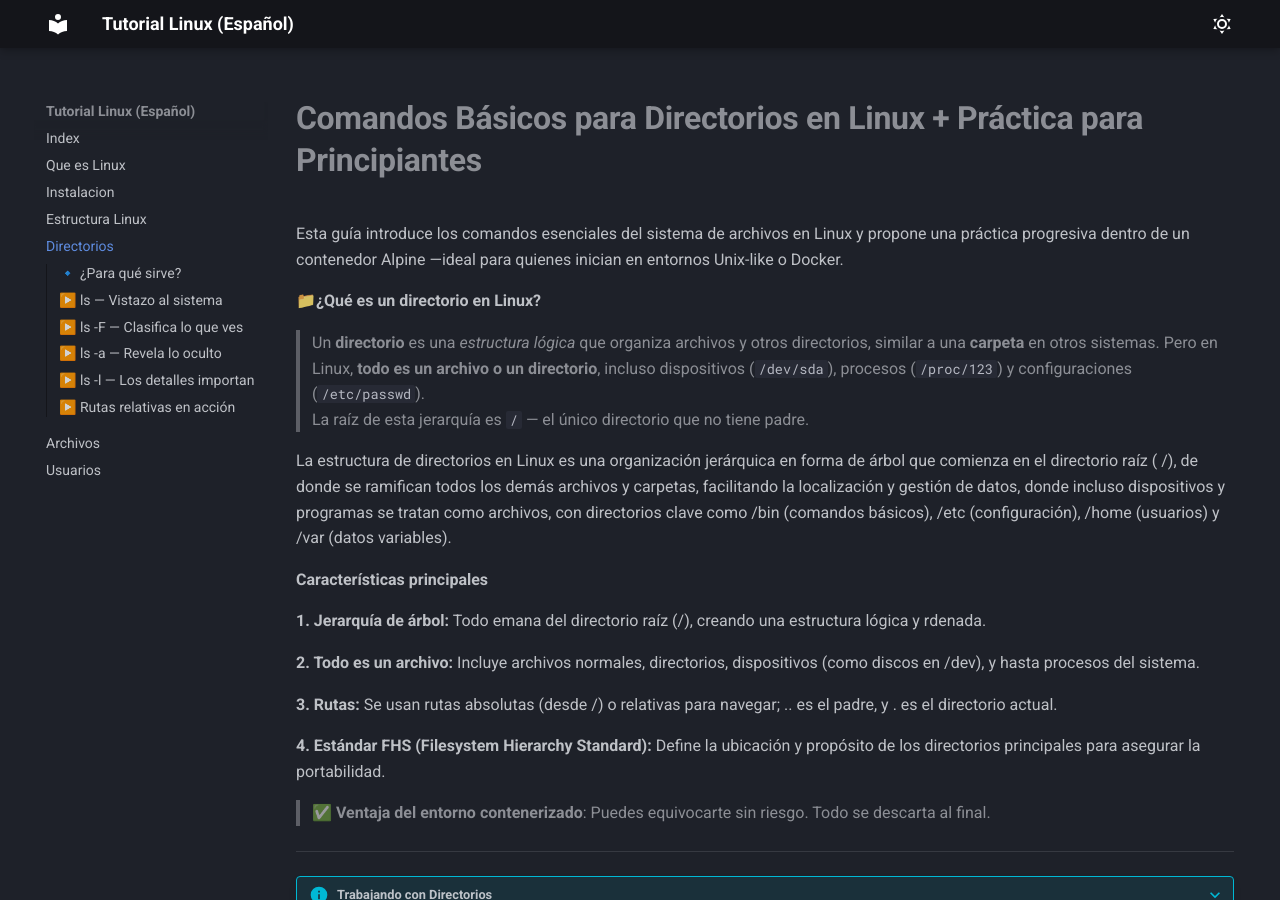
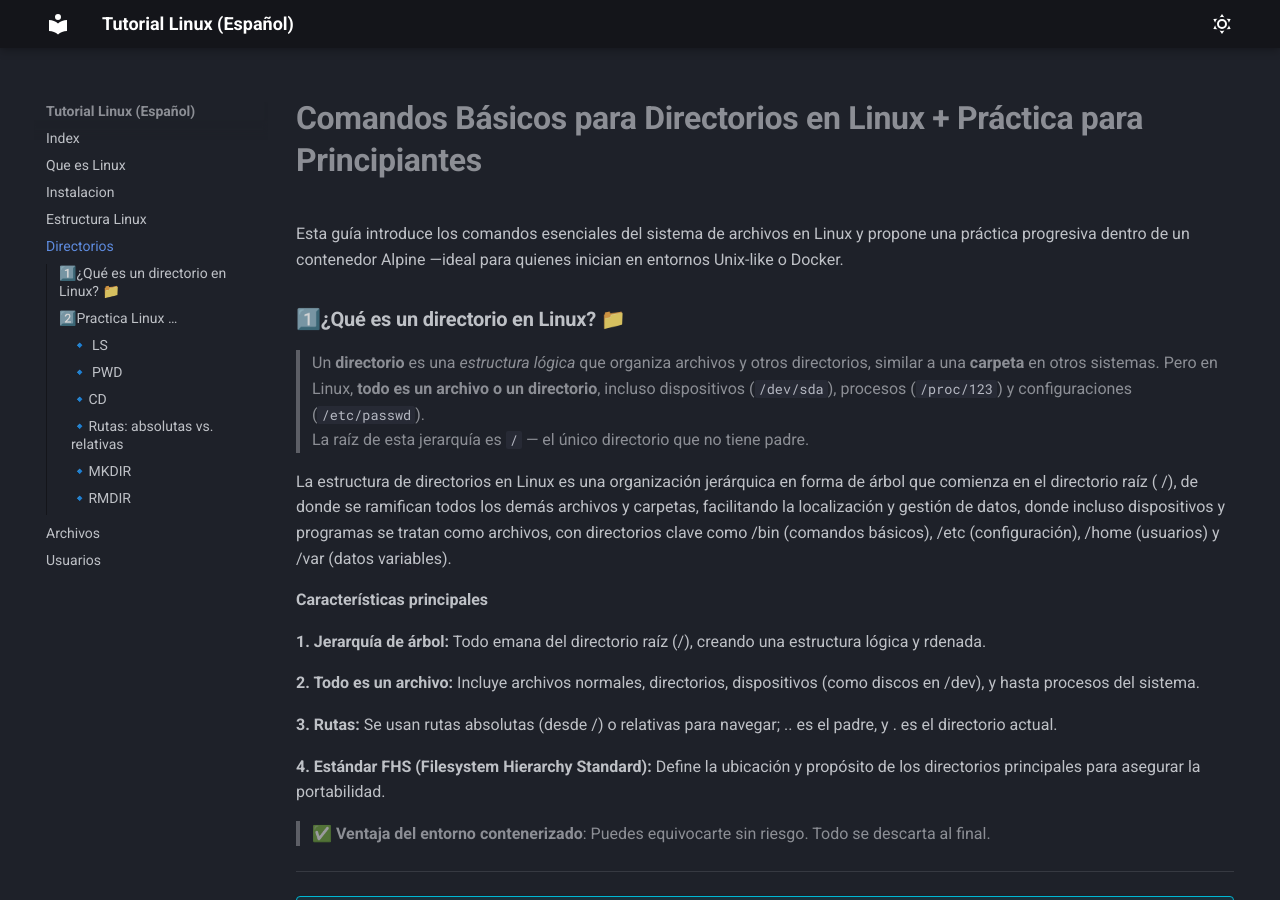
Before and after one commit to borissalleg/tutorial-linux, an MkDocs documentation site: the page built from docs/directorios.md, in a window 1280 px wide and 900 px high. Built offline with MkDocs 1.6.1 and Material for MkDocs 9.7.7, drawn with Linux system fonts in a browser that asks for light colours.

Commit message:
Afinando Archivos y Directorios

````diff
--- a/docs/directorios.md
+++ b/docs/directorios.md
@@ -4,7 +4,7 @@
 
 <!-- ![estrucutra](https://www.servidoresadmin.com/wp-content/uploads/2020/06/carpetas-1024x680.jpg) -->
 
- 📁**¿Qué es un directorio en Linux?**
+### 1️⃣**¿Qué es un directorio en Linux? 📁**
 > Un **directorio** es una *estructura lógica* que organiza archivos y otros directorios, similar a una **carpeta** en otros sistemas. Pero en Linux, **todo es un archivo o un directorio**, incluso dispositivos (`/dev/sda`), procesos (`/proc/123`) y configuraciones (`/etc/passwd`).
 > La raíz de esta jerarquía es `/` — el único directorio que no tiene padre.
 
@@ -56,20 +56,21 @@
 
         ---
 
+        ### 2️⃣**Practica Linux …**
         === "▶ Iniciar el entorno común"
 
-            ```bash
-            docker run -it --rm --name lab-linux alpine:3.20 /bin/sh
-            ```
+                ```bash
+                docker run -it --rm --name lab-linux alpine:3.20 /bin/sh
+                ```
 
-            > 💡 **¿Qué ves?**
-            > Un prompt como `/ #` → estás en la **raíz del sistema**, como superusuario.
-            > > 🐳 *Docker Tip*: Si cometes un error, `exit` lo borra todo. ¡Sin daños colaterales!*
+                > 💡 **¿Qué ves?**
+                > Un prompt como `/ #` → estás en la **raíz del sistema**, como superusuario.
+                > > 🐳 *Docker Tip*: Si cometes un error, `exit` lo borra todo. ¡Sin daños colaterales!*
 
         === "▶ Listar directorios con `ls`"
             ls` (**L**i**s**t) es un comando fundamental en sistemas Unix y Linux que **enumera los archivos y directorios** contenidos en una ubicación específica del sistema de archivos.
 
-            #### 🔹 ¿Para qué sirve?
+            #### 🔹 **LS**
             - ✅ **Explorar la estructura de directorios**: ver qué archivos y subdirectorios existen.
             - ✅ **Inspeccionar metadatos**: permisos, propietario, tamaño, fecha de modificación (con `-l`).
             - ✅ **Identificar tipos de archivos**: directorios, ejecutables, enlaces simbólicos, etc.
@@ -78,7 +79,7 @@
 
             Por defecto, `ls` opera sobre el **directorio actual** si no se especifica una ruta. Es uno de los primeros comandos que todo usuario de terminal debe dominar.
 
-            #### ▶️ `ls` — Vistazo al sistema
+            ▶️ `ls` — Vistazo al sistema
             ```bash
             ls
             ```
@@ -88,7 +89,7 @@
             ```
             > 🧠 **En tu mente**: Piensa en `/` como el *lobby* de un edificio. Cada nombre es una puerta a una zona diferente.
 
-            #### ▶️ `ls -F` — Clasifica lo que ves
+            ▶️ `ls -F` — Clasifica lo que ves
             ```bash
             ls -F
             ```
@@ -98,7 +99,7 @@
             > ✅ `script.sh*` → ejecutable
             > ❌ No hay `*` ni `@` aquí → Alpine es minimalista.
 
-            #### ▶️ `ls -a` — Revela lo oculto
+            ▶️ `ls -a` — Revela lo oculto
             ```bash
             ls -a
             ```
@@ -107,7 +108,7 @@
             > - `.` = "esta habitación"
             > - `..` = "el pasillo que me trajo aquí"
 
-            #### ▶️ `ls -l` — Los detalles importan
+            ▶️ `ls -l` — Los detalles importan
             ```bash
             ls -l
             ```
@@ -157,6 +158,7 @@
         === "▶  Navegar y crear directorios"
 
             === "`pwd` — ¿Dónde estoy?"
+                #### 🔹 PWD
                 pwd (Print Working Directory) es un comando estándar de Unix/Linux que muestra la ruta absoluta del directorio actual (también llamado directorio de trabajo o current working directory).
                 🔹 ¿Para qué sirve?
 
@@ -176,6 +178,7 @@
                 | `-L` | (**logical**) Comportamiento por defecto: muestra la ruta tal como se navegó (con enlaces). | Igual que `pwd` solo |
 
             === "`cd` — Moverse con confianza"
+                #### 🔹CD
                 El comando para navegar entre directorios en la terminal de Linux es cd (change directory).
 
                 Es uno de los comandos más usados y esencial para moverse por el sistema de archivos.
@@ -208,7 +211,7 @@
                 | `cd ~` | Ir al *home* del usuario actual (equivalente a `cd`). | `cd ~` → `/home/ronald` |
                 | `cd ~usuario` | Ir al *home* de otro usuario (si tienes permisos). | `cd ~diana` → `/home/diana` |
 
-                🔹 **Rutas:** absolutas vs. relativas
+                #### 🔹**Rutas:** absolutas vs. relativas
 
                 **Ruta absoluta:** comienza con / → siempre se refiere a la misma ubicación, sin importar dónde estés.
                 Ejemplo
@@ -220,7 +223,7 @@
                 ```bash
                 si estás en /home/ronald, cd documentos equivale a cd /home/ronald/documentos.
                 ```
-                #### ▶️ Rutas relativas en acción
+                ▶️ Rutas relativas en acción
                 ```bash
                 cd taller/src
                 touch main.py
@@ -230,6 +233,7 @@
                 ```
 
             === "`mkdir -p` — Construye rutas completas"
+                #### 🔹MKDIR
 
                 El comando principal para crear directorios en Linux es mkdir (make directory).
                 Permite generar uno o varios directorios, incluso con estructuras anidadas complejas, en una sola instrucción.
@@ -297,6 +301,7 @@
 
 
             === "Eliminar con intención "
+                #### 🔹RMDIR
 
                 En Linux, la eliminación de directorios depende de si están vacíos o contienen archivos/subdirectorios.
 
````
Also changed, not shown: docs/archivos.md (+2 -1 lines).
